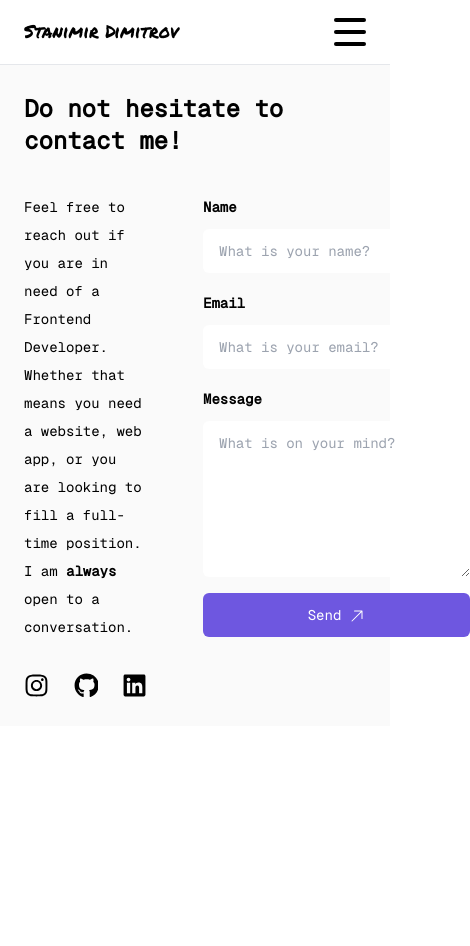
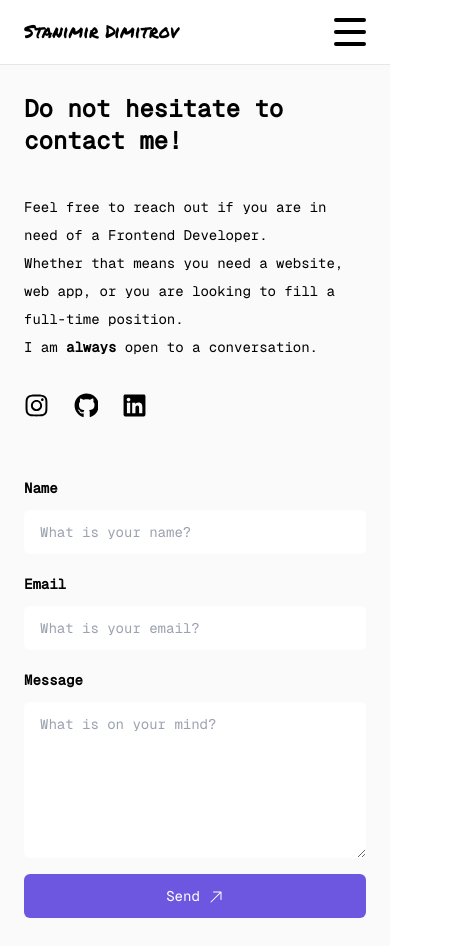
Before and after one commit to standimitrovv/portfolio-23, a React (Vite) app: page / in a window 390 px wide. Shown: the whole page, 470 px wide, since content can reach past the window. Before the commit the page ends 844 px from the top, so only its background shows below. Built offline with nearby package versions, Linux system fonts and the light colour scheme.

Commit message:
style: make the contact section more responsive

```diff
--- a/src/features/contact/ContactSection.tsx
+++ b/src/features/contact/ContactSection.tsx
@@ -9,7 +9,7 @@ export const ContactSection = () => {
         Do not hesitate to contact me!
       </h1>
 
-      <div className='flex justify-between gap-14'>
+      <div className='flex flex-col md:flex-row justify-between gap-14'>
         <div className='flex flex-col'>
           <ContactMessage />
           <SocialMediaLinks />
--- a/src/features/contact/components/ContactForm.tsx
+++ b/src/features/contact/components/ContactForm.tsx
@@ -2,10 +2,7 @@ import { ArrowUpRightIcon } from '@heroicons/react/24/solid';
 
 export const ContactForm = () => {
   return (
-    <form
-      className='flex flex-col w-[80%]'
-      onSubmit={(e) => e.preventDefault()}
-    >
+    <form className='flex flex-col w-full' onSubmit={(e) => e.preventDefault()}>
       <label htmlFor='name' className='font-semibold'>
         Name
       </label>
```
